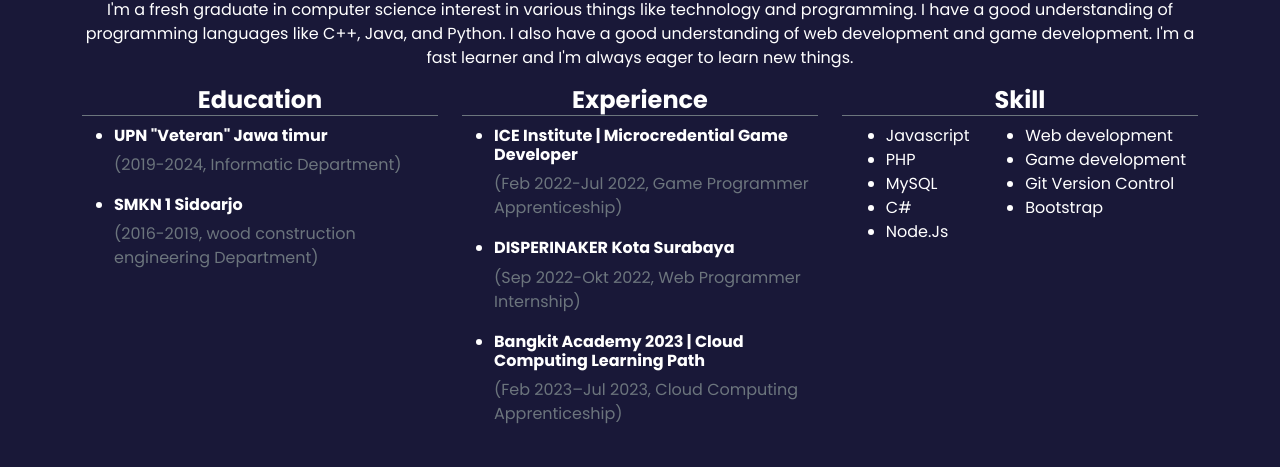
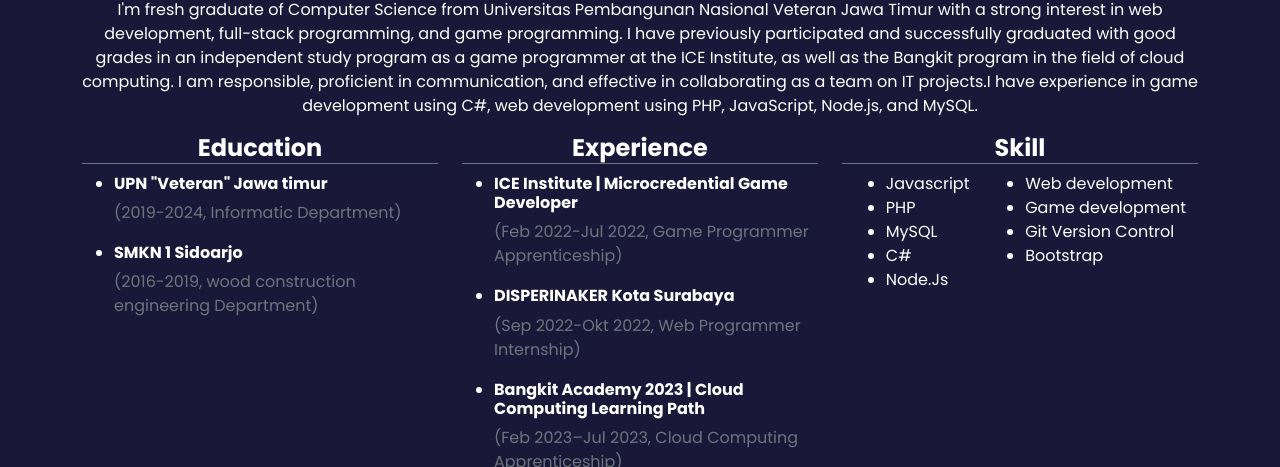
Before and after one commit to MochammadYanuarFitroni/My-Web-Profile, a plain HTML site: page index.html in a window 1280 px wide. Shown: the part 633-1100 px from the top of the page. Drawn offline with nearby package versions, Linux system fonts and the light colour scheme.

Commit message:
fix Asset & About

```diff
--- a/index.html
+++ b/index.html
@@ -92,11 +92,12 @@
     <section id="about">
       <div class="container h-100">
         <h1 class="fw-bold text-center my-3">About Me</h1>
-        <p class="text-center">I'm a fresh graduate in computer science interest in various things like technology and
-          programming. I
-          have a good understanding of programming languages like C++, Java, and Python. I also have a good
-          understanding of web development and game development. I'm a fast learner and I'm always eager to learn new
-          things.</p>
+        <p class="text-center">I'm fresh graduate of Computer Science from Universitas Pembangunan Nasional Veteran
+          Jawa Timur with a strong interest in web development, full-stack programming, and game programming. I have
+          previously participated and successfully graduated with good grades in an independent study program as a game
+          programmer at the ICE Institute, as well as the Bangkit program in the field of cloud computing. I am
+          responsible, proficient in communication, and effective in collaborating as a team on IT projects.I have
+          experience in game development using C#, web development using PHP, JavaScript, Node.js, and MySQL.</p>
         <div class="row h-100">
           <div class="col-lg-4">
             <h4 class="fw-bold text-center border-bottom border-secondary">Education</h4>
@@ -156,8 +157,9 @@
         <h1 class="fw-bold text-center my-3">Portofolio</h1>
         <ul class="nav nav-pills justify-content-center" id="pills-tab" role="tablist">
           <li class="nav-item mx-2" role="presentation">
-            <button class="nav-link rounded-pill active" id="pills-home-tab" data-bs-toggle="pill" data-bs-target="#pills-home"
-              type="button" role="tab" aria-controls="pills-home" aria-selected="true">All</button>
+            <button class="nav-link rounded-pill active" id="pills-home-tab" data-bs-toggle="pill"
+              data-bs-target="#pills-home" type="button" role="tab" aria-controls="pills-home"
+              aria-selected="true">All</button>
           </li>
           <li class="nav-item mx-2" role="presentation">
             <button class="nav-link rounded-pill" id="pills-Web-tab" data-bs-toggle="pill" data-bs-target="#pills-Web"
@@ -168,8 +170,9 @@
               type="button" role="tab" aria-controls="pills-Game" aria-selected="false">Game</button>
           </li>
           <li class="nav-item mx-2" role="presentation">
-            <button class="nav-link rounded-pill" id="pills-NodeJs-tab" data-bs-toggle="pill" data-bs-target="#pills-NodeJs"
-              type="button" role="tab" aria-controls="pills-NodeJs" aria-selected="false">Node.Js</button>
+            <button class="nav-link rounded-pill" id="pills-NodeJs-tab" data-bs-toggle="pill"
+              data-bs-target="#pills-NodeJs" type="button" role="tab" aria-controls="pills-NodeJs"
+              aria-selected="false">Node.Js</button>
           </li>
         </ul>
         <div class="tab-content" id="pills-tabContent">
@@ -302,8 +305,7 @@
             </div>
           </div>
           <!-- Tab Portofolio Web -->
-          <div class="tab-pane fade" id="pills-Web" role="tabpanel" aria-labelledby="pills-Web-tab"
-            tabindex="0">
+          <div class="tab-pane fade" id="pills-Web" role="tabpanel" aria-labelledby="pills-Web-tab" tabindex="0">
             <div class="row">
               <div class="col-lg-4 porto">
                 <div class="card">
@@ -373,8 +375,7 @@
             </div>
           </div>
           <!-- Tab Portofolio Game -->
-          <div class="tab-pane fade" id="pills-Game" role="tabpanel" aria-labelledby="pills-Game-tab"
-            tabindex="0">
+          <div class="tab-pane fade" id="pills-Game" role="tabpanel" aria-labelledby="pills-Game-tab" tabindex="0">
             <div class="row">
               <div class="col-lg-4 porto">
                 <div class="card">
@@ -410,8 +411,7 @@
             </div>
           </div>
           <!-- Tab Portofolio Node.Js -->
-          <div class="tab-pane fade" id="pills-NodeJs" role="tabpanel" aria-labelledby="pills-NodeJs-tab"
-            tabindex="0">
+          <div class="tab-pane fade" id="pills-NodeJs" role="tabpanel" aria-labelledby="pills-NodeJs-tab" tabindex="0">
             <div class="row">
               <div class="col-lg-4 porto">
                 <div class="card">
```
Also changed, not shown: 1 other file.
